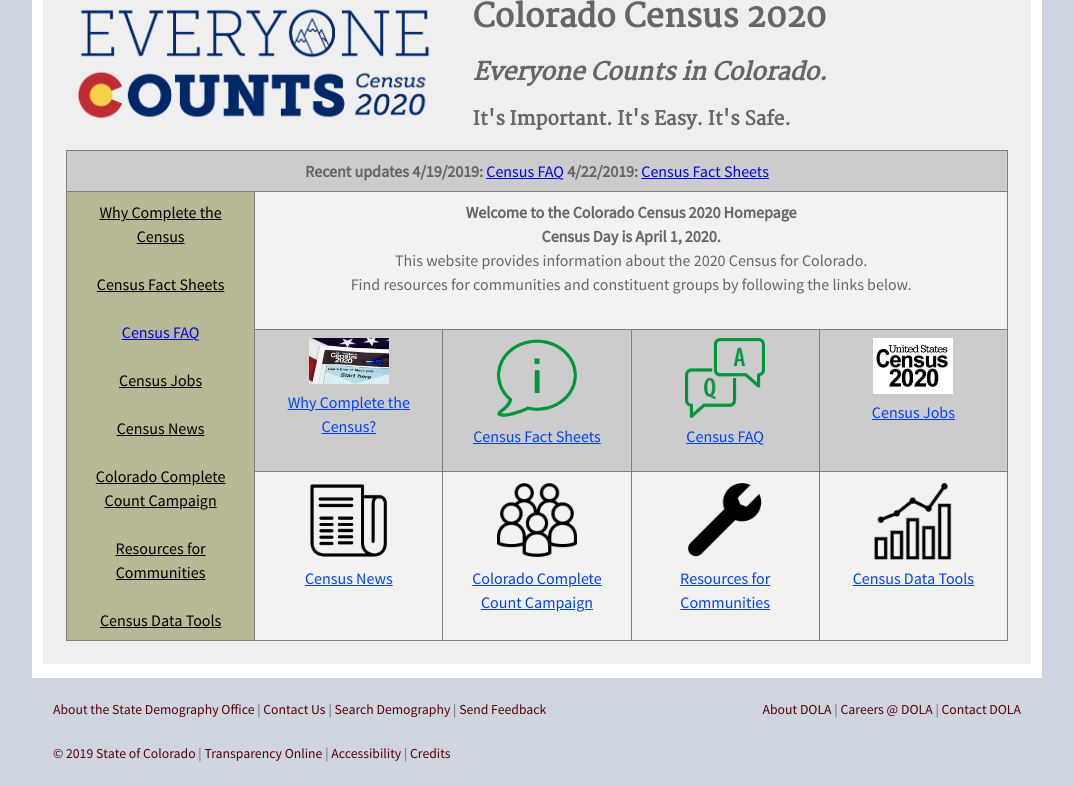
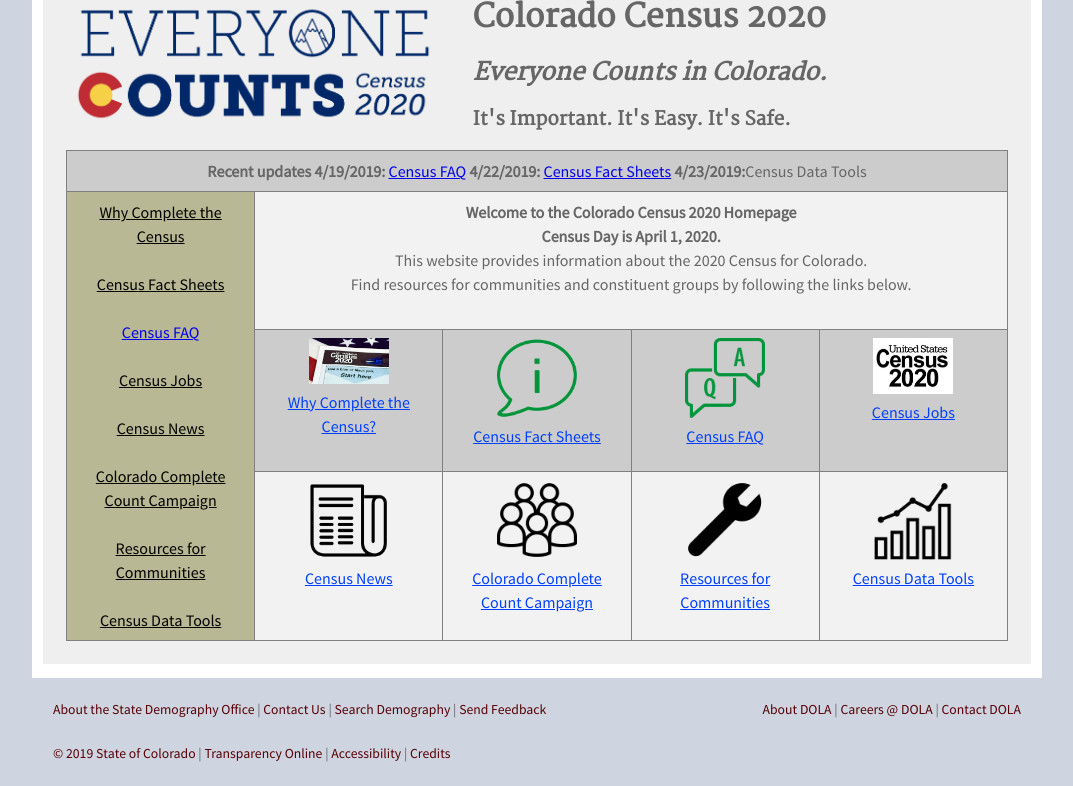
Before and after one commit to TBleess/Website_New, a Jekyll site: the page built from pages/5_CensusACS/census_2020_main.html, in a window 1280 px wide and 900 px high, scrolled down 851 px, cut to the strip 114-900 px from the top of the window. Shown: the whole strip, without its empty margins (103-1176 px from the left). Built offline with Jekyll 4.4.1, drawn with Linux system fonts in a browser that asks for light colours.

Commit message:
Update census_2020_main.html

```diff
--- a/pages/5_CensusACS/census_2020_main.html
+++ b/pages/5_CensusACS/census_2020_main.html
@@ -67,7 +67,7 @@
 		<col width="176px">
 		<col width="176px">
 		<td align="left" colspan="5" >
-			<b>Recent updates  4/19/2019:</b> <a href='https://demography.dola.colorado.gov/census-acs/2020-faq/'>Census FAQ</a> <b>4/22/2019:</b> <a href='https://demography.dola.colorado.gov/census-acs/2020-factsheets/'>Census Fact Sheets</a>
+		<b>Recent updates  4/19/2019:</b> <a href='https://demography.dola.colorado.gov/census-acs/2020-faq/'>Census FAQ</a> <b>4/22/2019:</b> <a href='https://demography.dola.colorado.gov/census-acs/2020-factsheets/'>Census Fact Sheets</a> <b>4/23/2019:</b><a "hrer=https://demography.dola.colorado.gov/census-acs/2020-response-tracker/'>Census Data Tools</a>
 		</td>
                 </tr>
 		<tr>
```
